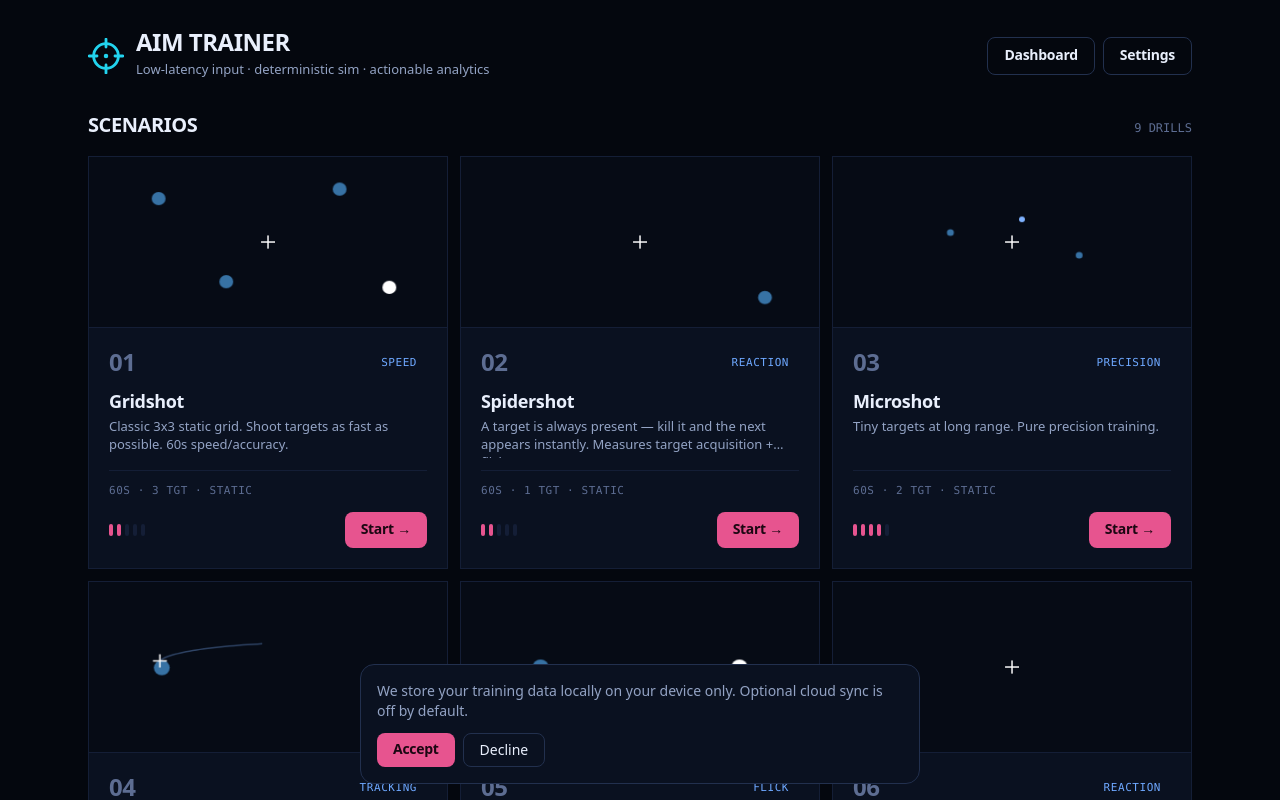
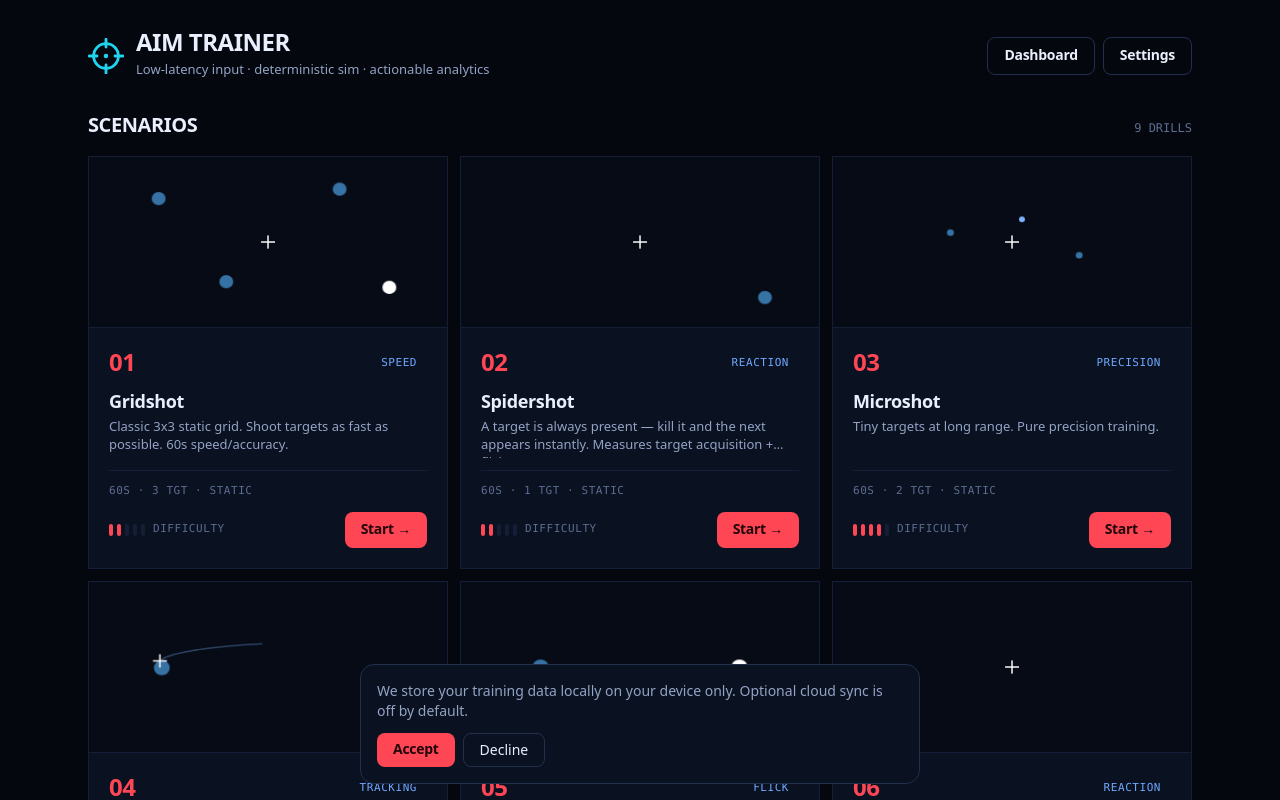
Before and after one commit to realZnbest/Aim-Trainer, a React (Vite) app: page / in a window 1280 px wide. Shown: the top 800 px of the page. Built offline with nearby package versions, Linux system fonts and the light colour scheme.

Commit message:
feat: rebrand action color to valorant red #ff4655, add difficulty label to drill cards

```diff
--- a/src/index.css
+++ b/src/index.css
@@ -31,8 +31,8 @@ body {
 }
 
 ::selection {
-  background: #e7548f;
-  color: #1c0712;
+  background: #ff4655;
+  color: #22060a;
 }
 
 /* Tabular numerals for every measurement readout */
@@ -48,7 +48,7 @@ canvas {
 
 /* Keyboard focus: pink ring, always visible (WCAG 2.1 AA) */
 :focus-visible {
-  outline: 2px solid #f06ba1;
+  outline: 2px solid #ff626e;
   outline-offset: 2px;
   border-radius: 4px;
 }
@@ -80,7 +80,7 @@ canvas {
   border-color: #2e4066;
 }
 .field:focus {
-  border-color: #e7548f;
+  border-color: #ff4655;
   outline: none;
 }
 select.field option {
@@ -113,7 +113,7 @@ select.field option {
   top: 0;
   bottom: 0;
   width: 2px;
-  background: #e7548f;
+  background: #ff4655;
   transform: scaleY(0);
   transform-origin: top;
   transition: transform 0.25s cubic-bezier(0.22, 1, 0.36, 1);
--- a/src/ui/components/Dashboard.tsx
+++ b/src/ui/components/Dashboard.tsx
@@ -123,7 +123,7 @@ export function Dashboard(): ReactElement {
                   <Line
                     type="monotone"
                     dataKey="score"
-                    stroke="#f06ba1"
+                    stroke="#ff626e"
                     dot={false}
                     strokeWidth={2.5}
                   />
--- a/src/ui/components/Menu.tsx
+++ b/src/ui/components/Menu.tsx
@@ -69,7 +69,7 @@ export function Menu(): ReactElement {
               </div>
               <div className="flex flex-1 flex-col p-5">
                 <div className="flex items-center justify-between">
-                  <span className="font-display text-2xl font-bold text-faint tnum">
+                  <span className="font-display text-2xl font-bold text-brand tnum">
                     {String(i + 1).padStart(2, '0')}
                   </span>
                   <Chip tone="steel">{d.focus}</Chip>
@@ -84,10 +84,15 @@ export function Menu(): ReactElement {
                   {s.durationSec}s · {s.targetCount} tgt · {s.movementProfile}
                 </p>
                 <div className="mt-3 flex items-center justify-between">
-                  <Meter
-                    value={d.difficulty}
-                    label={`${s.title} difficulty ${String(d.difficulty)} of 5`}
-                  />
+                  <span className="inline-flex items-center gap-2">
+                    <Meter
+                      value={d.difficulty}
+                      label={`${s.title} difficulty ${String(d.difficulty)} of 5`}
+                    />
+                    <span className="font-mono text-[11px] uppercase tracking-wider text-faint">
+                      Difficulty
+                    </span>
+                  </span>
                   <Button
                     onClick={() => (s.id === 'sandbox' ? setView('sandbox') : startScenario(s.id))}
                     ariaLabel={s.id === 'sandbox' ? 'customize sandbox' : `start ${s.title}`}
--- a/src/ui/components/Results.tsx
+++ b/src/ui/components/Results.tsx
@@ -10,9 +10,9 @@ import { cn } from '../cn';
 function tierStyle(tier: string): { tone: 'pink' | 'steel' | 'amber' | 'mute'; dot: string } {
   switch (tier) {
     case 'Grandmaster':
-      return { tone: 'pink', dot: '#ff8fbf' };
+      return { tone: 'pink', dot: '#ff8aa6' };
     case 'Master':
-      return { tone: 'pink', dot: '#f06ba1' };
+      return { tone: 'pink', dot: '#ff626e' };
     case 'Diamond':
       return { tone: 'steel', dot: '#7fb2ff' };
     case 'Platinum':
--- a/tailwind.config.js
+++ b/tailwind.config.js
@@ -17,12 +17,12 @@ export default {
         ink: '#e9effc',
         mist: '#93a3c4',
         faint: '#5d6d92',
-        // Brand pink — the single action color. No glow, never gradient text.
+// Brand red — the single action color. No glow, never gradient text.
         brand: {
-          DEFAULT: '#e7548f',
-          strong: '#f06ba1',
-          soft: '#f4a3c3',
-          ink: '#1c0712',
+          DEFAULT: '#ff4655',
+          strong: '#ff626e',
+          soft: '#ffa3ac',
+          ink: '#22060a',
         },
         // Steel blue — information, secondary highlights, range markings
         steel: {
@@ -30,7 +30,7 @@ export default {
           deep: '#3b5fa0',
           ink: '#06101f',
         },
-        danger: '#e56a80',
+        danger: '#e7193f',
         success: '#5fce8f',
         warn: '#e0b25f',
       },
```
Also changed, not shown: 1 other file (tests, documents, lock files or other folders).
